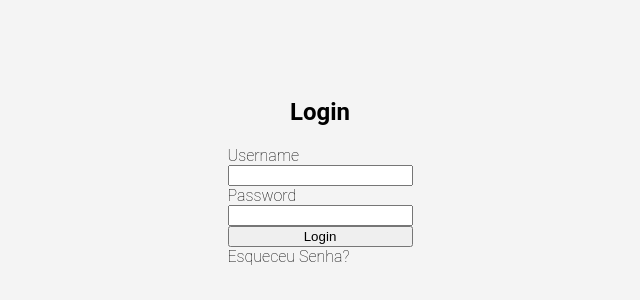
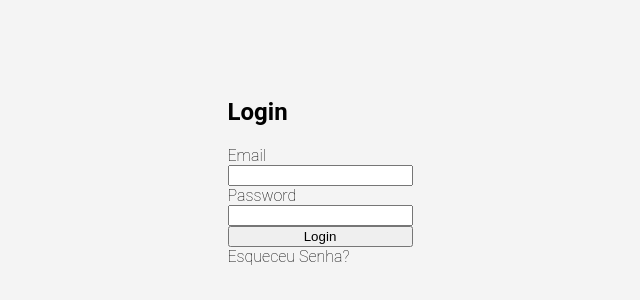
Before and after one commit to lucasito028/DiegoReact, a React (Vite) app: page / in a window 1280 px wide. Shown: the part 236-536 px from the top of the page, without its empty margins (320-960 px from the left). Built offline with nearby package versions, Linux system fonts and the light colour scheme.

Commit message:
Melhorias

```diff
--- a/src/App.jsx
+++ b/src/App.jsx
@@ -1,32 +1,35 @@
-import data from './assets/Mock.json';
 import React, { useState, useEffect } from 'react';
 import Login from './Pages/Login';
 import Home from './Pages/Home';
+import { AppStyle } from './assets/style';
 import { sha256 } from 'js-sha256';
-import { AppStyle } from './assets/style';
 
 export default function App() {
-  const [users] = useState(data.users);
+
   const [autenticado, setAutenticado] = useState(() => {
-    return localStorage.getItem('autenticado') === 'true';});
+    return localStorage.getItem('autenticado') === 'true';
+  });
   const [session, setSession] = useState(() => {
-    return localStorage.getItem('session') || '';});
+    return localStorage.getItem('session') || '';
+  });
   const [pageTitle, setPageTitle] = useState(() => {
-    return localStorage.getItem('pageTitle') || 'Login';});
+    return localStorage.getItem('pageTitle') || 'Login';
+  });
 
   // Função de login
   const login = (params) => {
-    const user = users.find(user => user.username === params.username &&
-      sha256(user.password) === sha256(params.password));
 
-    if (user) {
+    if (params) {
+
       setAutenticado(true);
-      setSession(sha256(user.id));
-      setPageTitle('Home')
+      setSession(sha256(params.id));
+      setPageTitle('Home');
+
       localStorage.setItem('pageTitle', 'Home');
       localStorage.setItem('autenticado', 'true');
-      localStorage.setItem('session', sha256(user.id));
+      localStorage.setItem('session', sha256(params.id));
       return true;
+
     } else {
       alert('Usuário ou senha incorretos');
       return null;
@@ -44,18 +47,17 @@ export default function App() {
         localStorage.removeItem('autenticado');
         localStorage.removeItem('session');
         alert('Pode Sair');
-      }, 12000);
+      }, 15000);
 
       return () => clearTimeout(sessionTimeout);
     }
-  }, [autenticado]);
+  }, [autenticado, pageTitle]);
 
-  // JSX para renderização condicional
   return (
     <AppStyle>
       {
         !autenticado ? (
-          <Login onLogin={login} />
+          <Login onAuthenticated={login} />
         ) : (
           <Home session={session} />
         )
--- a/src/Pages/Login.jsx
+++ b/src/Pages/Login.jsx
@@ -1,36 +1,73 @@
 import React, { useState } from 'react';
 import ForgotPassword from './popup/ForgotPassword';
 import { LoginForm } from '../assets/style';
+import { sha256 } from 'js-sha256';
+import data from './../assets/Mock.json';
 
-export default function Login({ onLogin }){
+export default function Login({ onAuthenticated }) {
 
-  const [username, setUsername] = useState('');
+  const [users] = useState(data.users);
+  const [user, setUser] = useState({
+    id: null
+  });
+  const [secondAuth, setSecondAuth] = useState(false);
+  const [email, setEmail] = useState('');
   const [password, setPassword] = useState('');
+  const [af2, setAf2] = useState('');
+  const [verificationCode, setVerificationCode] = useState('');
   const [forgotPassword, setForgotPassword] = useState(false);
+
+  const generateCode = () => {
+    const code = Math.floor(100000 + Math.random() * 900000);
+    setAf2(code);
+    return code;
+  };
 
   const handleSubmit = (e) => {
     e.preventDefault();
-    onLogin({ username, password });
+
+    setUser(users.find(
+      user => user.email === email &&
+      sha256(user.password) === sha256(password)
+    ));
+
+    if (user) {
+      setSecondAuth(true);
+      alert(`Seu Código de Verificação: ${generateCode()}`);
+    } else {
+      alert('Usuário ou senha incorretos');
+    }
+  };
+
+  const handleSubmitAf2 = (e) => {
+    e.preventDefault();
+
+    if (verificationCode === af2.toString()) {
+
+      onAuthenticated({id: user.id});
+      alert("Login bem sucedido")
+    } else {
+      alert('Código incorreto, tente novamente.');
+      alert(`Seu Código de Verificação: ${generateCode()}`);
+    }
   };
 
   const showForgotPassword = () => {
-    if(forgotPassword == true){
-      setForgotPassword(false);
-    }else{
-      setForgotPassword(true);
-    }
+    setForgotPassword(!forgotPassword); // Alterna o estado do popup de esqueci minha senha
   };
 
   return (
     <LoginForm>
+      {!secondAuth ? (
+        <div>
           <h2>Login</h2>
           <form onSubmit={handleSubmit}>
             <div>
-          <label>Username</label>
+              <label>Email</label>
               <input
                 type="text"
-            value={username}
-            onChange={(e) => setUsername(e.target.value)}
+                value={email}
+                onChange={(e) => setEmail(e.target.value)}
               />
             </div>
             <div>
@@ -51,10 +88,28 @@ export default function Login({ onLogin }){
 
           {forgotPassword && (
             <div className="popup">
-          <ForgotPassword onClose={showForgotPassword} onVerification={onLogin} />
+              <ForgotPassword onClose={showForgotPassword} onVerification={onAuthenticated} />
             </div>
           )}
-
+        </div>
+      ) : (
+        <div>
+          <h2>Segundo Meio</h2>
+          <form onSubmit={handleSubmitAf2}>
+            <div>
+              <label>Código de Verificação</label>
+              <input
+                type="text"
+                value={verificationCode}
+                onChange={(e) => setVerificationCode(e.target.value)}
+              />
+            </div>
+            <div>
+              <button type="submit">Verificar Código</button>
+            </div>
+          </form>
+        </div>
+      )}
     </LoginForm>
   );
 }
--- a/src/Pages/popup/ForgotPassword.jsx
+++ b/src/Pages/popup/ForgotPassword.jsx
@@ -5,13 +5,13 @@ import { useState } from 'react';
 export default function ForgotPassword({ onVerification }){
 
     const [users] = useState(data.users);
-    const [username, setUsername] = useState('');
+    const [email, setEmail] = useState('');
     const [formData, setFormData] = useState();
 
     const findUser = (e) => {
         e.preventDefault();
 
-        const user = users.find(user => user.email === username);
+        const user = users.find(user => user.email === email);
         if (user) {
             setFormData(user)
             return true;
@@ -25,7 +25,8 @@ export default function ForgotPassword({ onVerification }){
         e.preventDefault();
         const user = users.find(user => sha256(user.id) === sha256(formData.id));
         if (user) {
-            onVerification({ username: user.username, password: user.password });
+            onVerification({ id: user.id});
+            alert("Login Bem sucedido")
             return true;
         } else {
             alert('Usuário não encontrado');
@@ -65,11 +66,11 @@ export default function ForgotPassword({ onVerification }){
                     <h2>Recuperar Email</h2>
                         <form onSubmit={findUser}>
                             <div>
-                            <label>Username</label>
+                            <label>Email</label>
                             <input
                                 type="email"
-                                value={username}
-                                onChange={(e) => setUsername(e.target.value)}
+                                value={email}
+                                onChange={(e) => setEmail(e.target.value)}
                             />
                             </div>
                             <div>
--- a/src/assets/Mock.json
+++ b/src/assets/Mock.json
@@ -1,22 +1,10 @@
 {
     "users": [
         {
-            "username": "itolucas",
-            "email": "Pedlo@gmail.com",
-            "password": "itoito",
+            "username": "exemplo",
+            "email": "adm@email.com.br",
+            "password": "adm123",
             "id": "1"
-        },
-        {
-            "username": "toshio",
-            "email": "tozim@gmail.com",
-            "password": "meupai",
-            "id": "2"
-        },
-        {
-            "username": "diego",
-            "email": "tozim1234@gmail.com",
-            "password": "diego",
-            "id": "3"
         }
     ]
 }
```
Also changed, not shown: 1 other file (tests, documents, lock files or other folders). Lines whose indentation alone changed are shown as unchanged.
